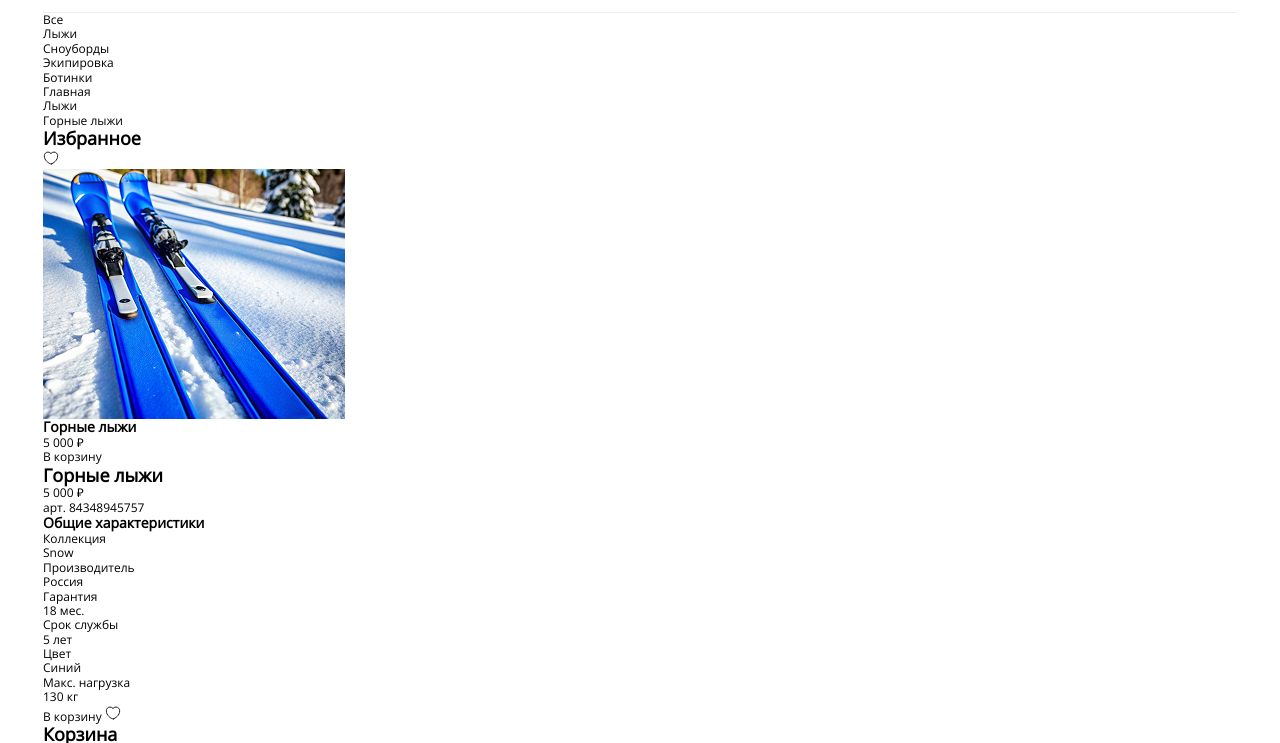
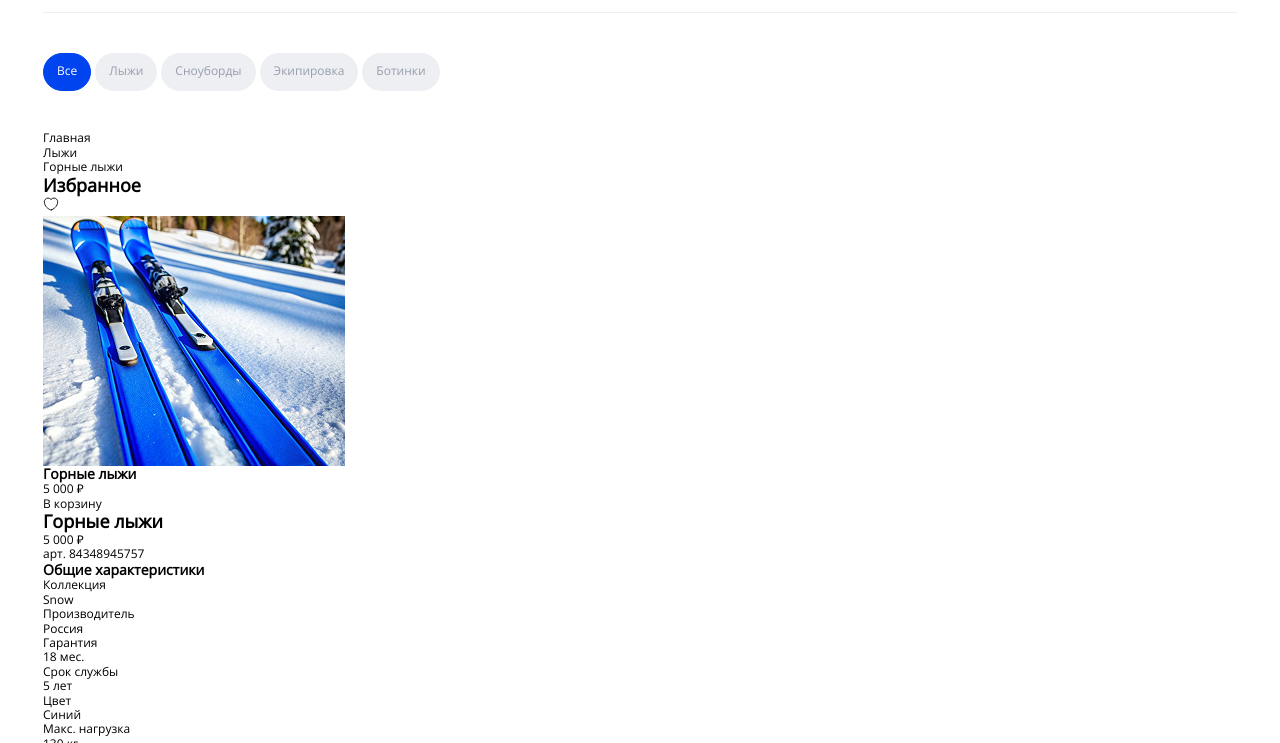
Before and after one commit to roman-ivannikov/ski-people, a website built with Vite: page index.html in a window 1280 px wide. Shown: the part 57-800 px from the top of the page. Built offline with nearby package versions, Linux system fonts and the light colour scheme.

Commit message:
styled catalog

```diff
--- a/index.html
+++ b/index.html
@@ -64,7 +64,7 @@
       <div class="catalog">
         <div class="container">
           <ul class="catalog__list">
-            <li class="catalog__item"><a href="#" class="catalog__link">Все</a></li>
+            <li class="catalog__item catalog__item-current"><a href="#" class="catalog__link">Все</a></li>
             <li class="catalog__item"><a href="#" class="catalog__link">Лыжи</a></li>
             <li class="catalog__item"><a href="#" class="catalog__link">Сноуборды</a></li>
             <li class="catalog__item"><a href="#" class="catalog__link">Экипировка</a></li>
--- a/src/style.scss
+++ b/src/style.scss
@@ -2,5 +2,6 @@
 @use "styles/fonts";
 @use "styles/common";
 @use "styles/header";
+@use "styles/catalog";
 
 @use "styles/footer";
--- /dev/null
+++ b/src/styles/catalog.scss
@@ -0,0 +1,51 @@
+.catalog {
+
+    padding: 20px 0 28px;
+    // .catalog__list
+
+    @media (min-width: 768px) {
+        padding: 32px 0;
+    }
+
+    @media (min-width: 1024px) {
+        padding: 40px 0;
+    }
+
+    &__list {
+        display: flex;
+        gap: 4px;
+        flex-wrap: nowrap;
+    }
+
+    // .catalog__item
+
+    &__item {
+        border-radius: 32px;
+        border: 1px solid transparent;
+        background-color: #EEEFF2;
+        color: #969EAE;
+        transition: all .3s;
+        outline: none;
+        overflow: hidden;
+
+        &:not(&-current):hover, &:not(&-current):focus-visible {
+            border-color: #0044F0;
+            color: #0044F0;
+        }
+
+        &-current {
+            background-color: #0044F0;
+            border-color: #0044F0;
+            color: #ffffff;
+        }
+    }
+
+    // .catalog__link
+
+    &__link {
+        display: block;
+        padding: 10px 13px 12px;
+        color: inherit;
+
+    }
+}
```
